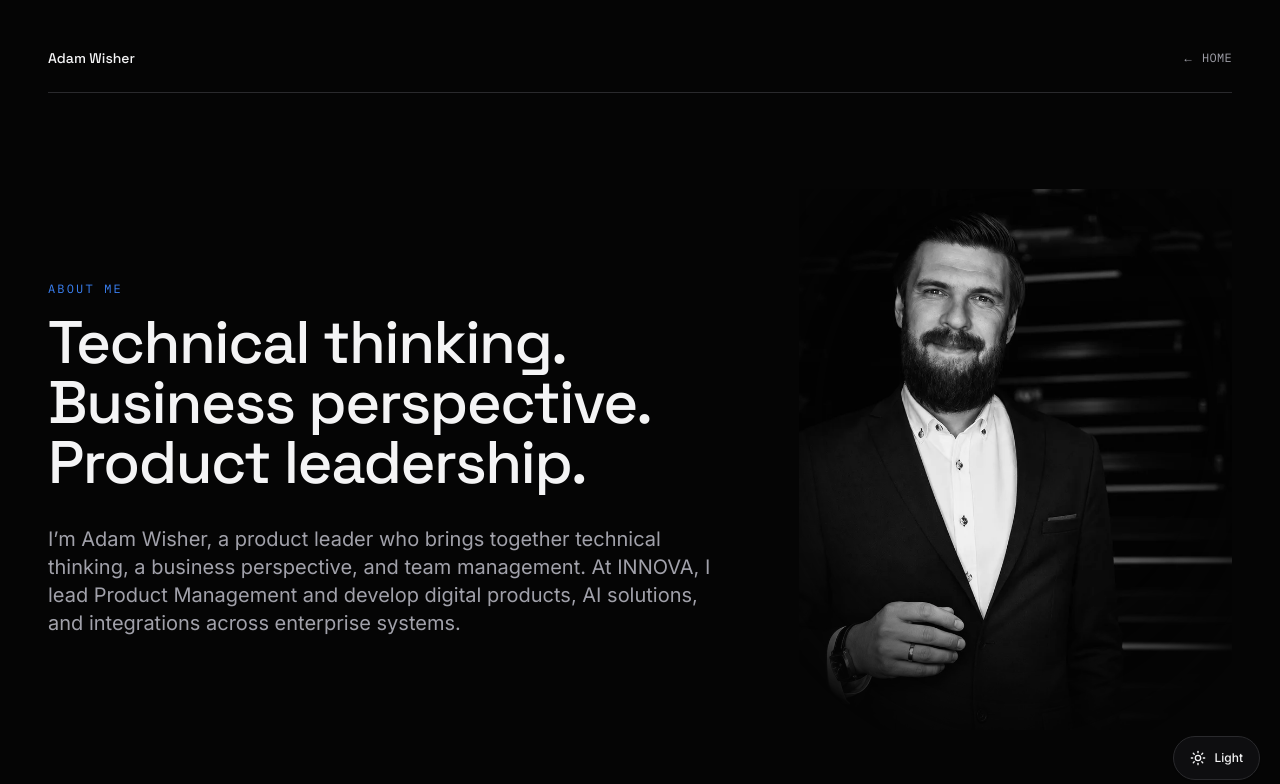
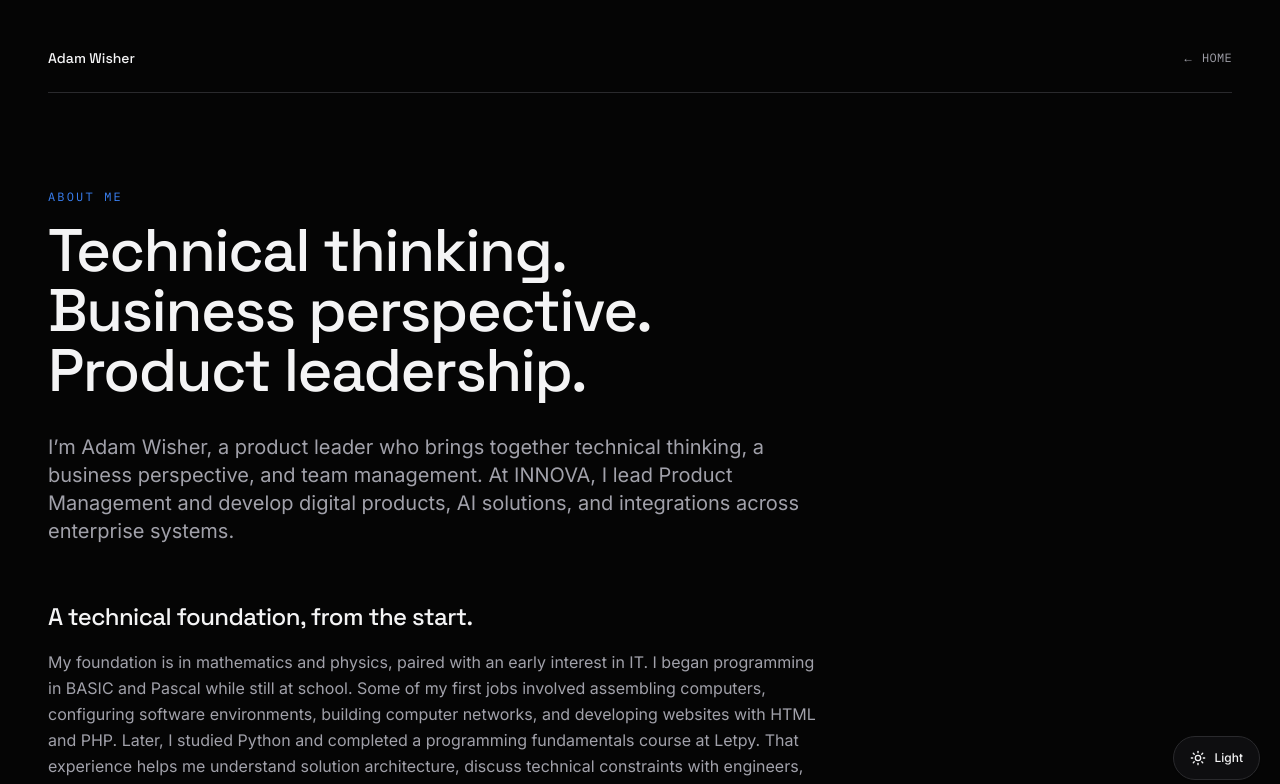
Before and after one commit to wisheradam/adamwisher-portfolio, a Next.js app: page /about in a window 1280 px wide. Shown: the top 784 px of the page. Built offline with nearby package versions, Linux system fonts and the light colour scheme.

Commit message:
Remove portrait from About and restore text-only introduction

```diff
--- a/app/about/page.tsx
+++ b/app/about/page.tsx
@@ -1,6 +1,5 @@
 import type { Metadata } from "next";
 import Link from "next/link";
-import Image from "next/image";
 
 export const metadata: Metadata = {
   title: "About — Adam Wisher",
@@ -16,25 +15,11 @@ export default function AboutPage() {
       </header>
 
       <section className="py-16 lg:py-24" aria-labelledby="about-heading">
-        <div className="grid items-center gap-10 lg:grid-cols-[minmax(0,1.35fr)_minmax(0,0.85fr)] lg:gap-16">
+        <div className="max-w-4xl">
           <div>
             <p className="font-mono text-xs uppercase tracking-[0.18em] text-accent">About me</p>
             <h1 id="about-heading" className="mt-4 max-w-4xl font-display text-4xl font-medium tracking-tight sm:text-6xl">Technical thinking.<br />Business perspective.<br />Product leadership.</h1>
             <p className="mt-8 max-w-3xl text-lg leading-relaxed text-muted-foreground sm:text-xl">I’m Adam Wisher, a product leader who brings together technical thinking, a business perspective, and team management. At INNOVA, I lead Product Management and develop digital products, AI solutions, and integrations across enterprise systems.</p>
-          </div>
-          <div className="relative aspect-[4/5] w-full max-w-md lg:justify-self-end">
-            <Image
-              src="/adam-wisher-portrait.webp"
-              alt="Black-and-white portrait of Adam Wisher"
-              fill
-              priority
-              sizes="(min-width: 1024px) 420px, (min-width: 640px) 448px, calc(100vw - 48px)"
-              className="about-portrait object-cover object-[30%_center]"
-              style={{
-                maskImage: "radial-gradient(ellipse 70% 65% at 50% 42%, black 55%, transparent 100%)",
-                WebkitMaskImage: "radial-gradient(ellipse 70% 65% at 50% 42%, black 55%, transparent 100%)",
-              }}
-            />
           </div>
         </div>
 
```
